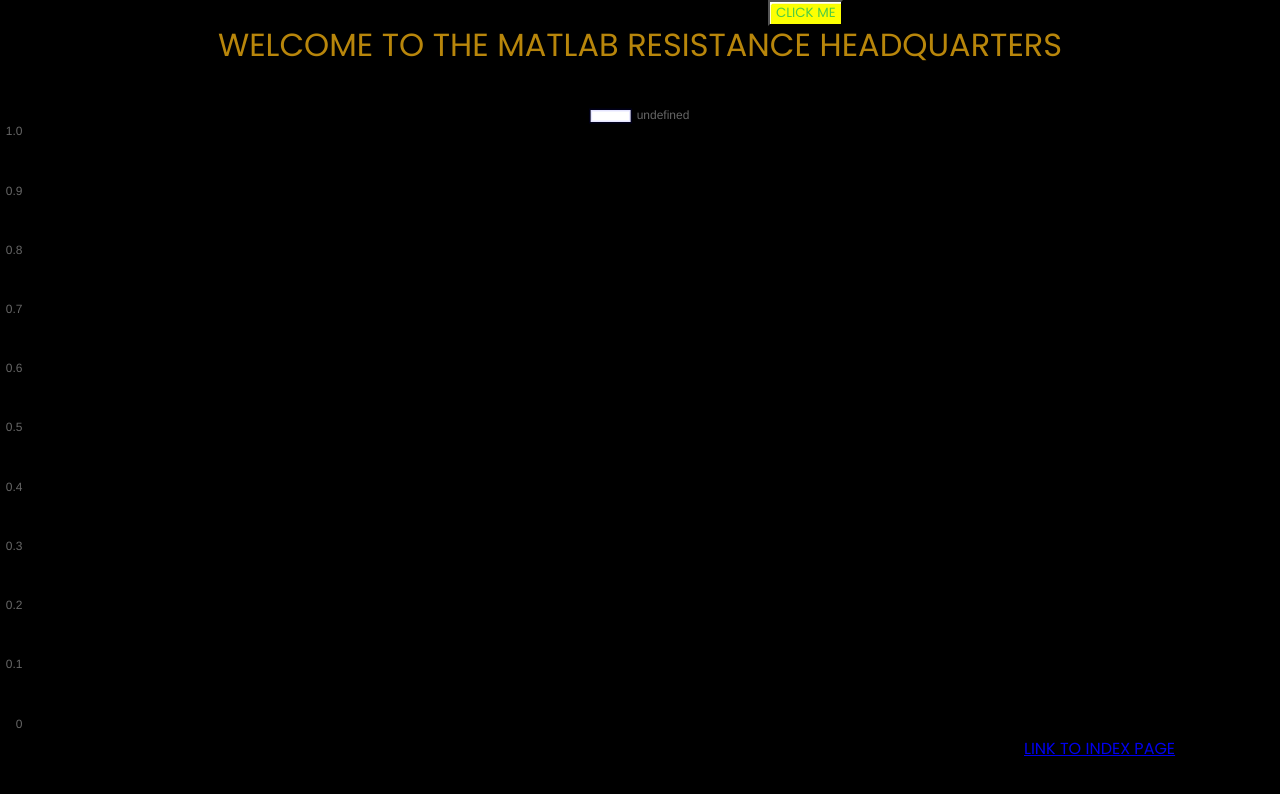
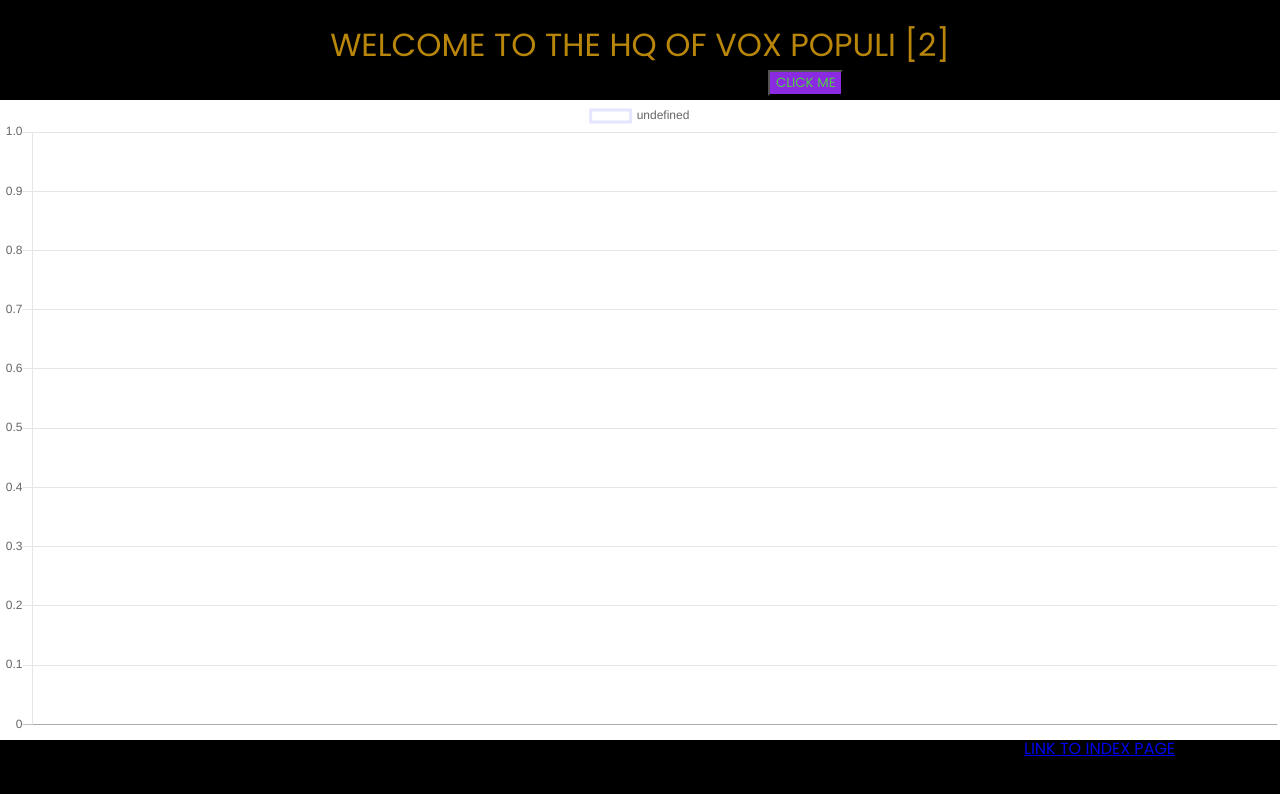
Before and after one commit to W-HOOD/Website-testing, a plain HTML site: page graphingpolynomials.html in a window 1280 px wide. Drawn offline with nearby package versions, Linux system fonts and the light colour scheme.

Commit message:
fixed problems with the graphing polynomials page

```diff
--- a/graphingpolynomials.html
+++ b/graphingpolynomials.html
@@ -13,7 +13,7 @@
 <link rel="shortcut icon" href="images/logo.ico" type="image/x-icon" />
 </head>
 <body>
-    <div id="heading"; class="shrink-text banner topbanner"><h1>WELCOME TO THE MATLAB RESISTANCE HEADQUARTERS</h1></div>
+    <div id="heading"; class="shrink-text banner topbanner"><h1>WELCOME TO THE HQ OF VOX POPULI [2]</h1></div>
     <canvas id="graph"></canvas>
     <button id="plot">CLICK ME</button>
     <script src="https://cdnjs.cloudflare.com/ajax/libs/Chart.js/2.9.4/Chart.js"></script>
--- a/graphingpolynomialsstyle.css
+++ b/graphingpolynomialsstyle.css
@@ -2,11 +2,12 @@
     position: absolute;
     text-align:center;
     margin-top:100px;
+    background-color:white;
 }
 button{
     position: absolute;
     color : rgb(78, 204, 67);
-    top:auto;
+    top:70px;
     left:60%;
-    background-image:url("images/yellow.png");
+    background-color:blueviolet;
 }
```
